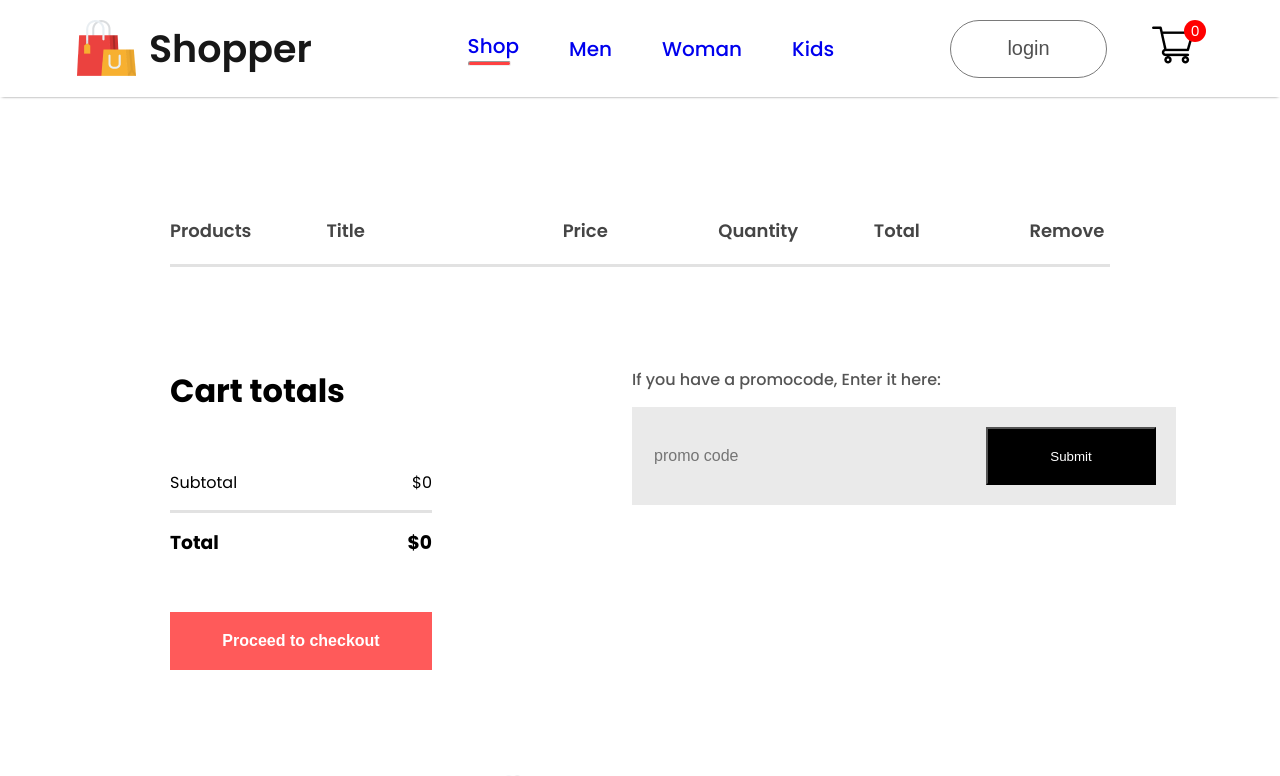
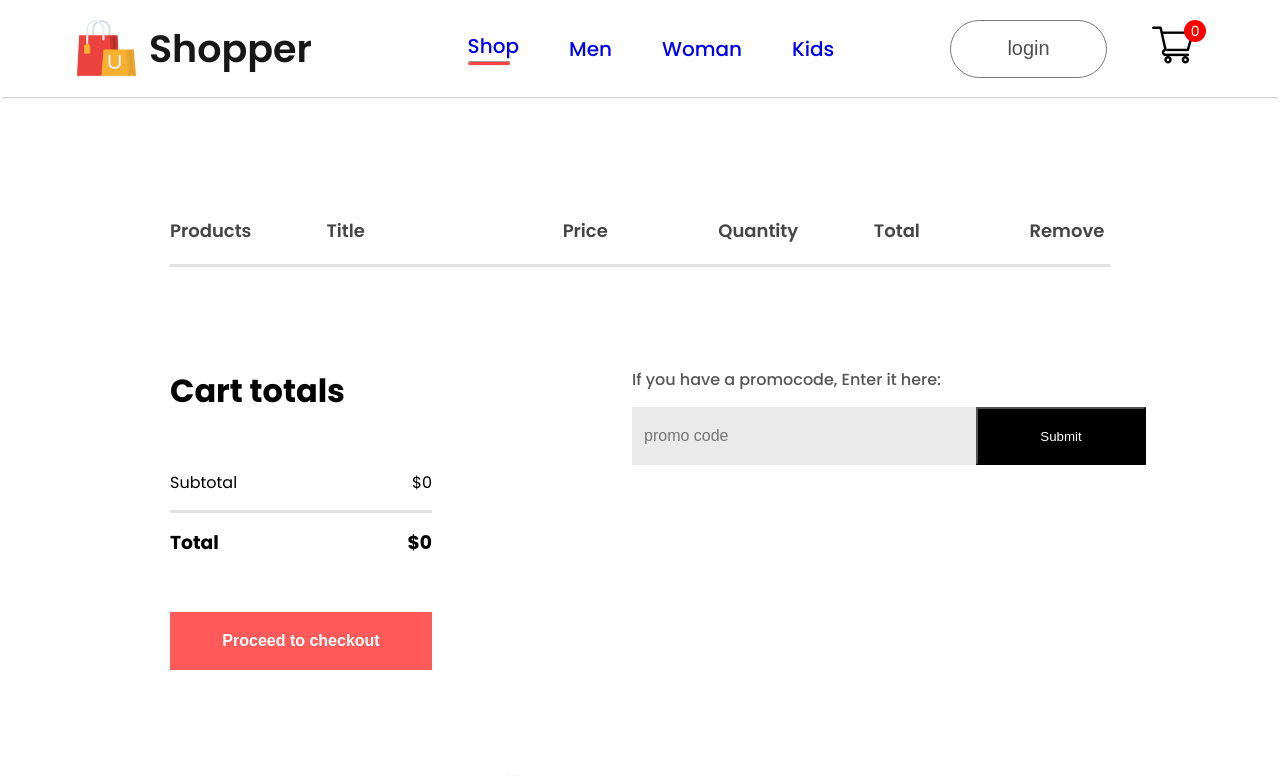
Before and after one commit to mrisham/e-commerce, a React (Create React App) app: page /cart in a window 1280 px wide. Shown: the top 776 px of the page. Built offline with nearby package versions, Linux system fonts and the light colour scheme.

Commit message:
improved promocode input

```diff
--- a/src/components/cartItems/cartItems.css
+++ b/src/components/cartItems/cartItems.css
@@ -72,7 +72,7 @@
 .cartItems-promobox {
   width: 504px;
   margin-top: 15px;
-  padding: 20px;
+  padding-left: 10px;
   height: 58px;
   background: #eaeaea;
 }
```
